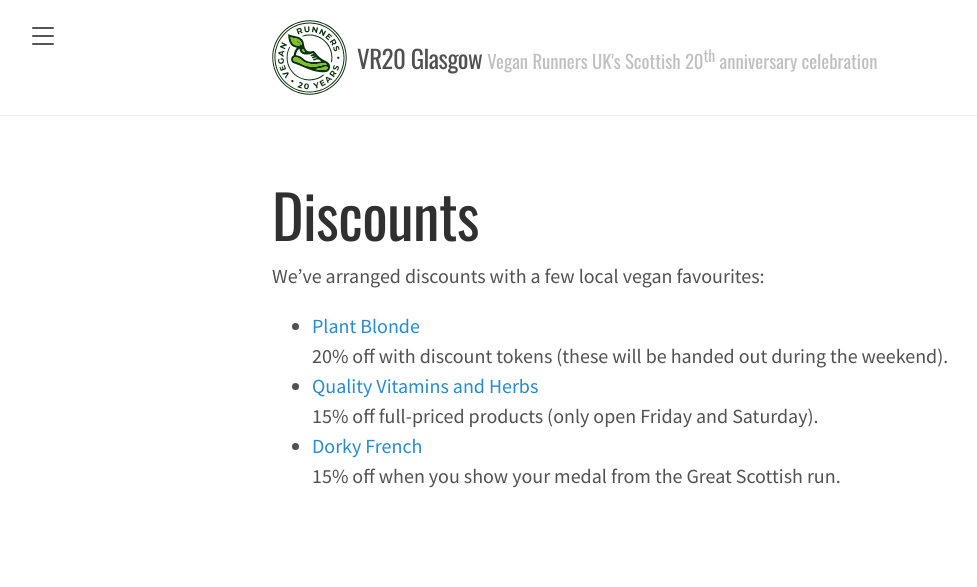
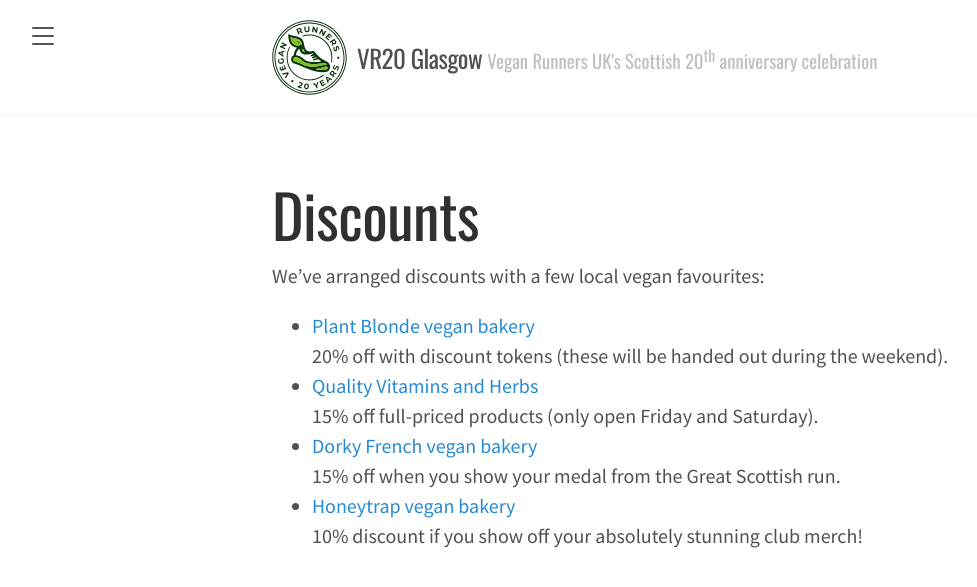
Before and after one commit to vr20glasgow/vr20glasgow.github.io, a Jekyll site: the page built from discounts.md, in a window 1280 px wide. Shown: the top 587 px of the page, without its empty margins (8-985 px from the left). Built offline with Jekyll 4.4.1, drawn with Linux system fonts in a browser that asks for light colours.

Commit message:
Discount and name

```diff
--- a/_data/schedule/saturday.yml
+++ b/_data/schedule/saturday.yml
@@ -31,7 +31,7 @@ items:
     location_url: https://www.google.co.uk/maps/place/Queen%E2%80%99s+Park+Baptist+Church/@55.8335866,-4.2710302,18.75z/data=!4m15!1m8!3m7!1s0x488846f4028ca19b:0x671edf3a88a8a419!2sBalvicar+Dr,+Glasgow!3b1!8m2!3d55.8339839!4d-4.270404!16s%2Fg%2F1vgw86cd!3m5!1s0x488846f40490fcaf:0x64b5b0d61c45b457!8m2!3d55.8337914!4d-4.2710977!16s%2Fg%2F1trpksq8?hl=en&entry=ttu&g_ep=EgoyMDI0MDkwNC4wIKXMDSoASAFQAw%3D%3D
     description: |
       Keen beans can pop over to the nearby Queen's park baptist church
-      for coffee (with plant milks), cake and some stretching, lead by Charlotte [name].
+      for coffee (with plant milks), cake and some stretching, lead by Charlotte.
       Come along and try out some of our VRs favourite cake recipes (or possibly
       store-bought cakes, depending on how busy folk are around then).
   - title: Post-parkrun stretching
@@ -40,7 +40,7 @@ items:
     location_url: https://www.google.co.uk/maps/place/Queen%E2%80%99s+Park+Baptist+Church/@55.8335866,-4.2710302,18.75z/data=!4m15!1m8!3m7!1s0x488846f4028ca19b:0x671edf3a88a8a419!2sBalvicar+Dr,+Glasgow!3b1!8m2!3d55.8339839!4d-4.270404!16s%2Fg%2F1vgw86cd!3m5!1s0x488846f40490fcaf:0x64b5b0d61c45b457!8m2!3d55.8337914!4d-4.2710977!16s%2Fg%2F1trpksq8?hl=en&entry=ttu&g_ep=EgoyMDI0MDkwNC4wIKXMDSoASAFQAw%3D%3D
     description: |
       To soothe out your aches and pains, we'll be running two guided stretching
-      sessions from 10:15-11:00 and 11:00-11:30. This needs to be pre-booked
+      sessions from 10:15-10:45 and 11:00-11:30. This needs to be pre-booked
       as the church has a limited capacity.
   - title: Lunch
     time: "11:00-12:30"
--- a/discounts.md
+++ b/discounts.md
@@ -7,9 +7,11 @@ sort: 6
 
 We've arranged discounts with a few local vegan favourites:
 
-- [Plant Blonde](https://www.google.co.uk/maps/place/Plant+Blonde/@55.8725149,-4.3049604,17z/data=!3m1!4b1!4m6!3m5!1s0x488845cb917bc9fb:0x8b980691b64a1982!8m2!3d55.8725149!4d-4.3023855!16s%2Fg%2F11sgdsl5bv?hl=en&entry=ttu&g_ep=EgoyMDI0MDkwNC4wIKXMDSoASAFQAw%3D%3D)
+- [Plant Blonde vegan bakery](https://www.happycow.net/reviews/plant-blonde-glasgow-384580)
   20% off with discount tokens (these will be handed out during the weekend).
-- [Quality Vitamins and Herbs](https://www.google.co.uk/maps/place/Quality+Vitamins+%26+Herbs/@55.865105,-4.266056,17z/data=!3m1!4b1!4m6!3m5!1s0x4888442655a83117:0x8a2d5aa8ec0480ad!8m2!3d55.865105!4d-4.2634811!16s%2Fg%2F1tc_kqg6?hl=en&entry=ttu&g_ep=EgoyMDI0MDkwNC4wIKXMDSoASAFQAw%3D%3D)
+- [Quality Vitamins and Herbs](https://www.qualityvitamins.co.uk/)
   15% off full-priced products (only open Friday and Saturday).
-- [Dorky French](https://www.google.co.uk/maps/place/TheDorkyFrench+vegan+bakery/@55.8562374,-4.2483253,17z/data=!3m1!4b1!4m6!3m5!1s0x488847f3fb98293f:0xeee4fbde0f96b538!8m2!3d55.8562374!4d-4.2457504!16s%2Fg%2F11ssydcrkp?hl=en&entry=ttu&g_ep=EgoyMDI0MDkwNC4wIKXMDSoASAFQAw%3D%3D)
+- [Dorky French vegan bakery](https://www.thedorkyfrench.com/)
   15% off when you show your medal from the Great Scottish run.
+- [Honeytrap vegan bakery](https://www.honeytrapbakery.com)
+  10% discount if you show off your absolutely stunning club merch!
```
